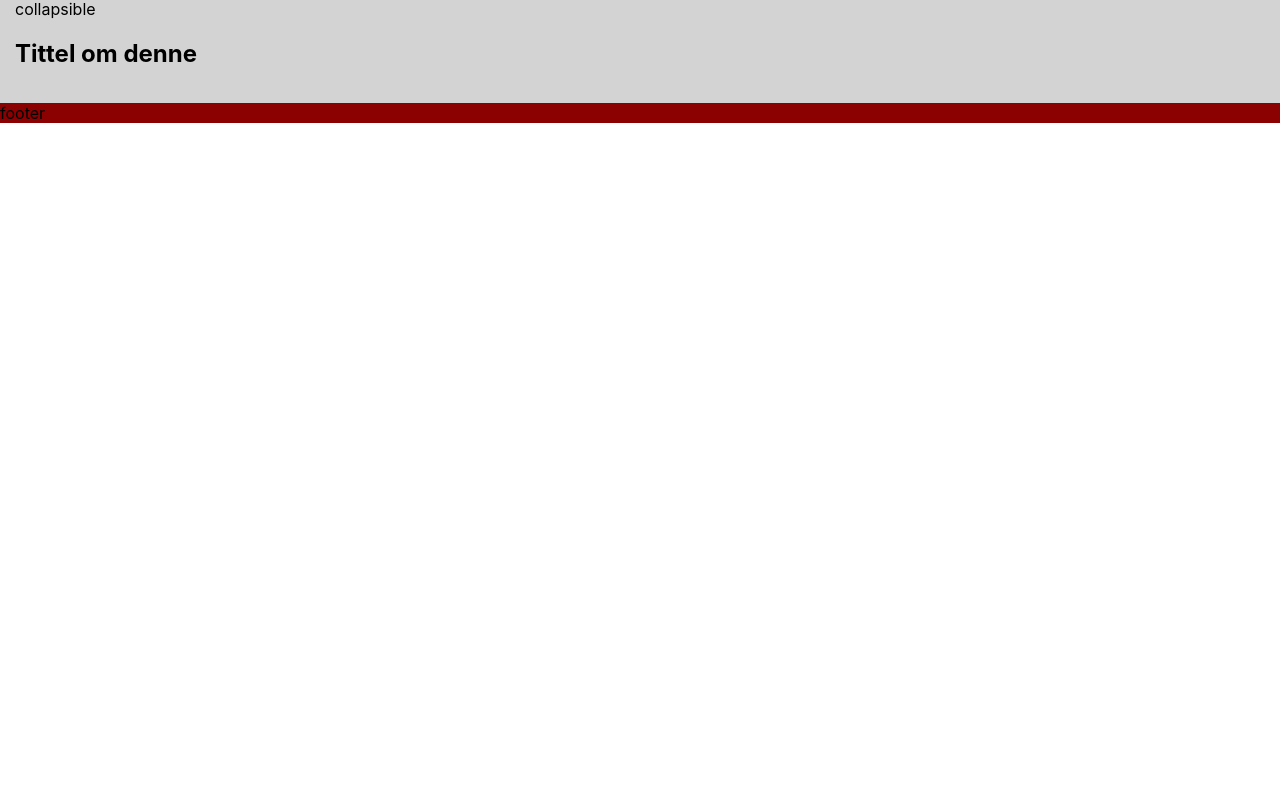
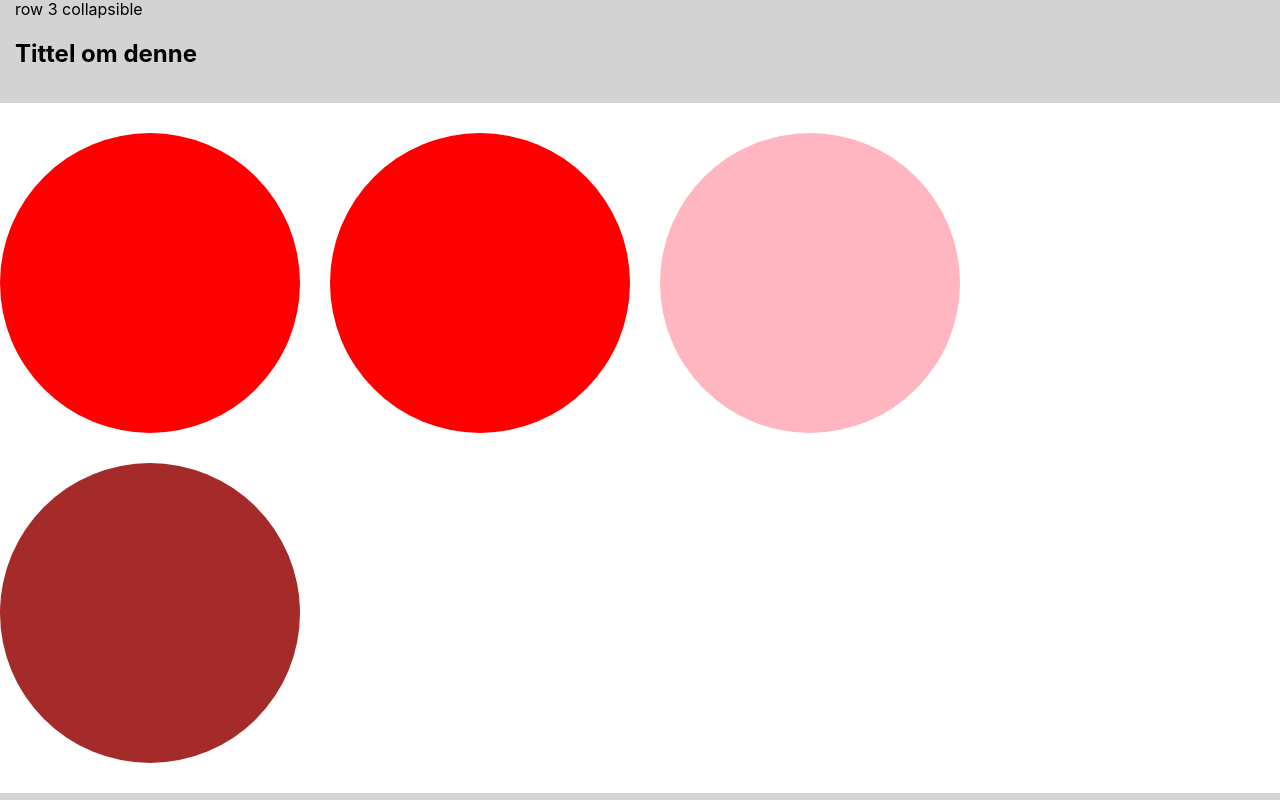
Before and after one commit to paalss/dinamo-test, a React (Create React App) app: page / in a window 1280 px wide. Shown: the part 1680-2480 px from the top of the page. Before the commit the page ends 1803 px from the top, so only its background shows below. Built offline with nearby package versions, Linux system fonts and the light colour scheme.

Commit message:
ordnet slik at openCollapsible får rowcounter verdi (rowid) fra elementet som blir trykket på

```diff
--- a/src/Main.js
+++ b/src/Main.js
@@ -1,8 +1,8 @@
 import { Fragment, useState } from "react";
 
 const Main = ({ itemsInfo }) => {
-  const [filter, setFilter] = useState({ color: "green", category: "orange" });
-  let rowCounter = 0;
+  const [filter, setFilter] = useState("all");
+  let rowCounter = 1;
   console.log(filter);
 
   // for hvert filter, sjekk om item har den key'en, og se om den er lik filter key'en
@@ -111,38 +111,43 @@ const Main = ({ itemsInfo }) => {
       <div className="itemslist">
         {filteredItems.map((item, index, array) => {
           // legg inn collapsible placeholder etter hvert fjerde element i filteredItems
-          if ((index+1)===array.length) {
+          if (index + 1 === array.length) {
+            let rowId = rowCounter;
+            rowCounter = rowCounter + 1; // øk antall rad, men ikke bruk denne verdien før neste iterasjon
             return (
               <Fragment key={item.id}>
                 <div
-                  onClick={() => openCollapsible(item.id, rowCounter)}
+                  onClick={() => openCollapsible(item.id, rowId)}
                   className="circle"
                   style={{ backgroundColor: item.color }}
                 ></div>
                 <div className="collapsible">
-                  collapsible<h2>Tittel om denne</h2>
+                  row {rowCounter} collapsible <h2>Tittel om denne</h2>
                 </div>
               </Fragment>
             );
           }
           if ((index + 1) % 4 === 0) {
-            rowCounter = rowCounter + 1;
+            let rowId = rowCounter;
+            rowCounter = rowCounter + 1; // øk antall rad, men ikke bruk denne verdien før neste iterasjon
             return (
               <Fragment key={item.id}>
                 <div
-                  onClick={() => openCollapsible(item.id, rowCounter)}
+                  onClick={() => openCollapsible(item.id, rowId)}
                   className="circle"
                   style={{ backgroundColor: item.color }}
                 ></div>
                 <div className="collapsible">
-                  collapsible<h2>Tittel om denne</h2>
+                  row {rowCounter} collapsible<h2>Tittel om denne</h2>
                 </div>
               </Fragment>
             );
           } else {
+            let rowId = rowCounter;
             return (
               <div
                 key={item.id}
+                onClick={() => openCollapsible(item.id, rowId)}
                 className="circle"
                 style={{ backgroundColor: item.color }}
               ></div>
```
